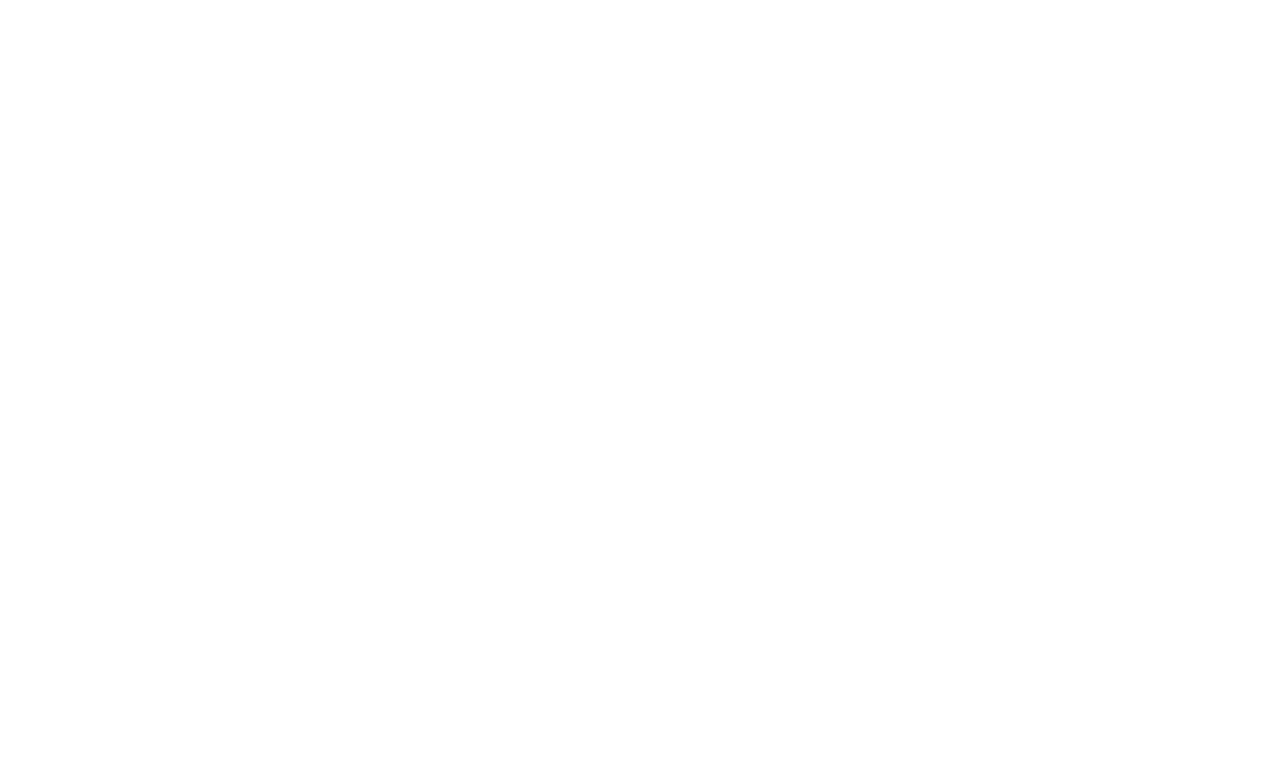
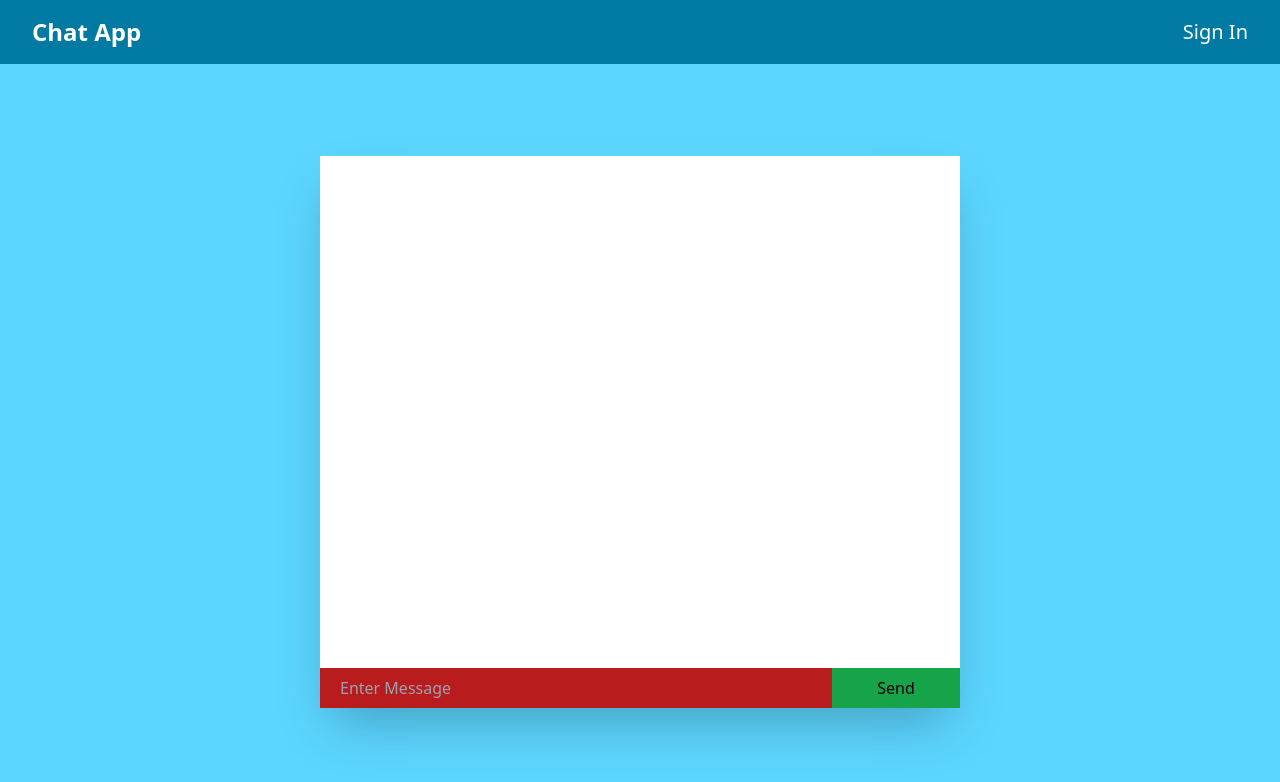
Before and after one commit to dshreejal/React-ChatApp, a React (Create React App) app: page / in a window 1280 px wide. Shown: the top 782 px of the page. Built offline with nearby package versions, Linux system fonts and the light colour scheme.

Commit message:
Navbar and Main Component

```diff
--- a/src/App.js
+++ b/src/App.js
@@ -1,9 +1,14 @@
 import React from "react";
+import Main from "./components/Main";
+
+import Navbar from "./components/Navbar";
 
 function App() {
   return (
-    <>
-    </>
+    <div>
+      <Navbar />
+      <Main />
+    </div>
   );
 }
 
--- /dev/null
+++ b/src/components/Bottom.jsx
@@ -0,0 +1,14 @@
+import React from 'react'
+
+const Bottom = () => {
+    return (
+        <div className='absolute bottom-0 w-full '>
+            <form className=''>
+                <input className='bg-red-700 text-white w-[80%] py-2 px-5 ' placeholder='Enter Message' />
+                <button className='bg-green-600 w-[20%] py-2 '>Send</button>
+            </form>
+        </div>
+    )
+}
+
+export default Bottom
--- /dev/null
+++ b/src/components/Main.jsx
@@ -0,0 +1,15 @@
+import React from 'react'
+import Bottom from './Bottom'
+
+const Main = () => {
+    return (
+        <div className='bg-[#5CD6FF] w-full h-[92vh] flex justify-center items-center'>
+            <div className='w-11/12 h-4/5 md:h-3/4 md:w-2/4 bg-white  relative shadow-2xl'>
+
+                <Bottom />
+            </div>
+        </div>
+    )
+}
+
+export default Main
--- /dev/null
+++ b/src/components/Navbar.jsx
@@ -0,0 +1,17 @@
+import React from 'react'
+
+const Navbar = () => {
+    return (
+        <div className='flex justify-between  items-center mx-auto px-8 py-2 h-[8vh] bg-[#007AA3] '>
+            <div>
+                <h1 className='font-bold text-white text-2xl'>Chat App</h1>
+            </div>
+            <div className='flex'>
+                <button className='text-white text-xl'>Sign In</button>
+                {/* <button className='text-white'>Sign Out</button> */}
+            </div>
+        </div>
+    )
+}
+
+export default Navbar
```
